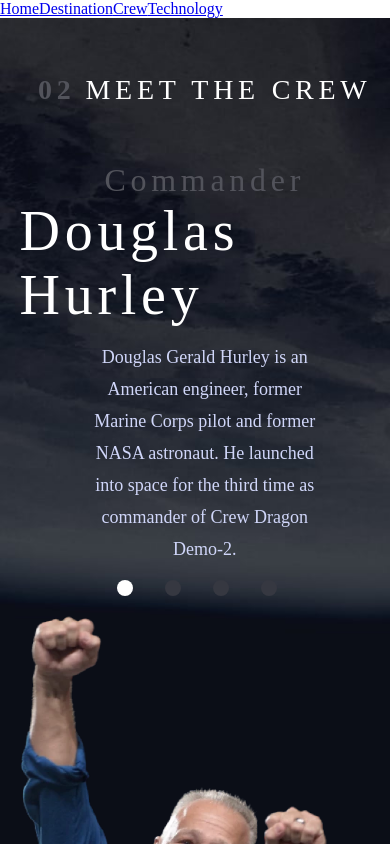
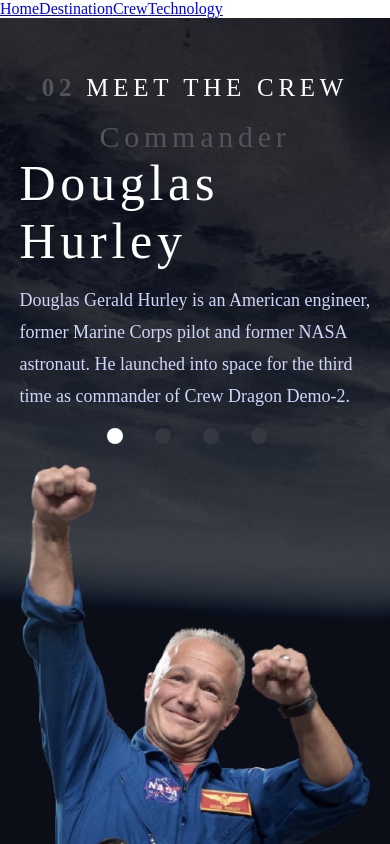
Before and after one commit to areyzabrayan/workshop2-sprint2, a React (Vite) app: page /crew/1 in a window 390 px wide. Shown: the top 844 px of the page. Built offline with nearby package versions, Linux system fonts and the light colour scheme.

Commit message:
Completo

```diff
--- a/src/components/pages/crew/crew.jsx
+++ b/src/components/pages/crew/crew.jsx
@@ -96,19 +96,23 @@ const Crew = () => {
         crewInfo != undefined ? (
           <div className="containerC">
 
+
             <div className='containerC__left'>
               <div className='containerC__left__titles'>
                 <h4>02</h4>
                 <h2>MEET THE CREW</h2>
               </div>
-              <div className='containerC__left__roles'>
+              <div className='containerC__left__content'>
+                <div className='containerC__left__content__info'>
+                  <div className='containerC__left__content__info__roles'>
                     <h3>{crewInfo.role}</h3>
                     <h2>{crewInfo.name}</h2>
                   </div>
-              <div className='containerC__left__bio'>
+                  <div className='containerC__left__content__info__bio'>
                     <p>{crewInfo.bio}</p>
                   </div>
-              <div className='containerC__left__buttons'>
+                </div>
+                <div className='containerC__left__content__buttons'>
 
 
                   {buttons.map((button, index) => (
@@ -128,6 +132,9 @@ const Crew = () => {
                   ))}
 
                 </div>
+              </div>
+
+
 
             </div>
             <div className='containerC__right'>
--- a/src/components/pages/crew/crew.scss
+++ b/src/components/pages/crew/crew.scss
@@ -12,10 +12,11 @@
     background-position: center;
     display: flex;
     flex-direction: row;
-    width: 100;
+    width: 100%;
     height: 100vh;
     z-index: 0;
     padding-left: 5%;
+    padding-right: 5%;
 
     .Loading {
         & h1 {
@@ -35,7 +36,10 @@
         width: 50%;
 
         &__titles {
+            width: 100%;
             display: flex;
+            flex-direction: row;
+            flex-wrap: wrap;
             align-items: center;
             gap: 10px;
 
@@ -60,7 +64,18 @@
             }
         }
 
+        &__content {
+            width: 100%;
+            display: flex;
+            flex-direction: column;
+
+            &__info {
+                width: 100%;
+                display: flex;
+                flex-direction: column;
+
                 &__roles {
+                    width: 100%;
                     display: flex;
                     flex-direction: column;
                     margin-top: 15%;
@@ -104,16 +119,15 @@
                         line-height: 32px;
                     }
                 }
+            }
 
             &__buttons {
+                width: 100%;
                 display: flex;
                 flex-direction: row;
                 gap: 1rem;
                 position: fixed;
                 bottom: 50%;
-
-
-
 
                 & button {
                     width: 1rem;
@@ -124,6 +138,9 @@
                     cursor: pointer;
                 }
             }
+
+        }
+
     }
 
     .containerC__right {
@@ -133,15 +150,12 @@
         margin-top: 20px;
 
         &__image {
+            width: 100%;
             max-width: 453px;
-
 
             & img {
                 max-width: 453px;
-                width: 100%
             }
-
-
         }
     }
 }
@@ -166,55 +180,147 @@
 
 @media (max-width: 768px) {
     .containerC {
+        flex-direction: column;
+        align-items: center;
+        .containerC__left {
+            display: flex;
+            flex-direction: column;
+            width: 100%;
+            align-items: center;
+
+            &__titles {
+                justify-content: center;
+
+                & h4 {
+                    font-size: 25px;
+                }
+
+                & h2 {
+                    font-size: 25px;
+                }
+            }
+
+            &__content {
+                margin-top: 0;
+
+                align-items: center;
+
+                &__info {
+                    width: 100%;
+                    align-items: center;
+
+                    &__roles {
+                        margin-top: 5%;
+                        align-items: center;
+
+                        & h3 {
+                            font-size: 30px;
+                        }
+
+                        & h2 {
+                            font-size: 50px;
+                        }
+
+                    }
+
+                    &__bio {
+                        width: 100%;
+                        gap: 30px;
+                    }
+                }
+
+                &__buttons {
+                    margin-top: 1rem;
+                    position: inherit;
+                    bottom: none;
+                    justify-content: center;
+                }
+
+            }
+        }
+
+        .containerC__right {
+            width: 100%;
+            align-items: center;
+
+            &__image {
+                max-width: 456px;
+                & img {
+                    max-width: 456px;
+                    width: 100%;
+                }
+            }
+        }
+    }
 
 
-        background-position: center;
-        display: flex;
-        flex-direction: column;
+}
 
 
 
 
+
+
+@media (max-width: 375px) {
+    .containerC {
+
         .containerC__left {
-            display: flex;
-            flex-direction: column;
-            align-items: center;
-            width: 100%;
+
 
             &__titles {
-                display: flex;
-                flex-direction: row;
-                justify-content: center;
+
+
+                & h4 {
+                    font-size: 20px;
                 }
 
-            &__roles {
-                display: flex;
-                flex-direction: column;
-                align-items: center;
+                & h2 {
+                    font-size: 20px;
+                }
             }
 
-            &__bio {
-                display: flex;
-                flex-direction: column;
-                text-align: center;
+            &__content {
+
+
+                &__info {
+
+
+                    &__roles {
+
+
+                        & h3 {
+                            font-size: 25px;
+                        }
+
+                        & h2 {
+                            font-size: 35px;
+                        }
+
+                    }
+
+
                 }
 
                 &__buttons {
-                margin-top: 4%;
-                position: inherit;
+
+                    flex-wrap: wrap;
+
+                }
+
             }
         }
 
         .containerC__right {
-            display: flex;
-            flex-direction: column;
+
+
+            &__image {
+                max-width: 327px;
+                & img {
+                    max-width: 327px;
                     width: 100%;
-            margin-top: 20px;
-            align-items: center;
-
+                }
+            }
         }
     }
 
 }
-
-@media (max-width: 375px) {}
```
Lines whose indentation alone changed are shown as unchanged.
